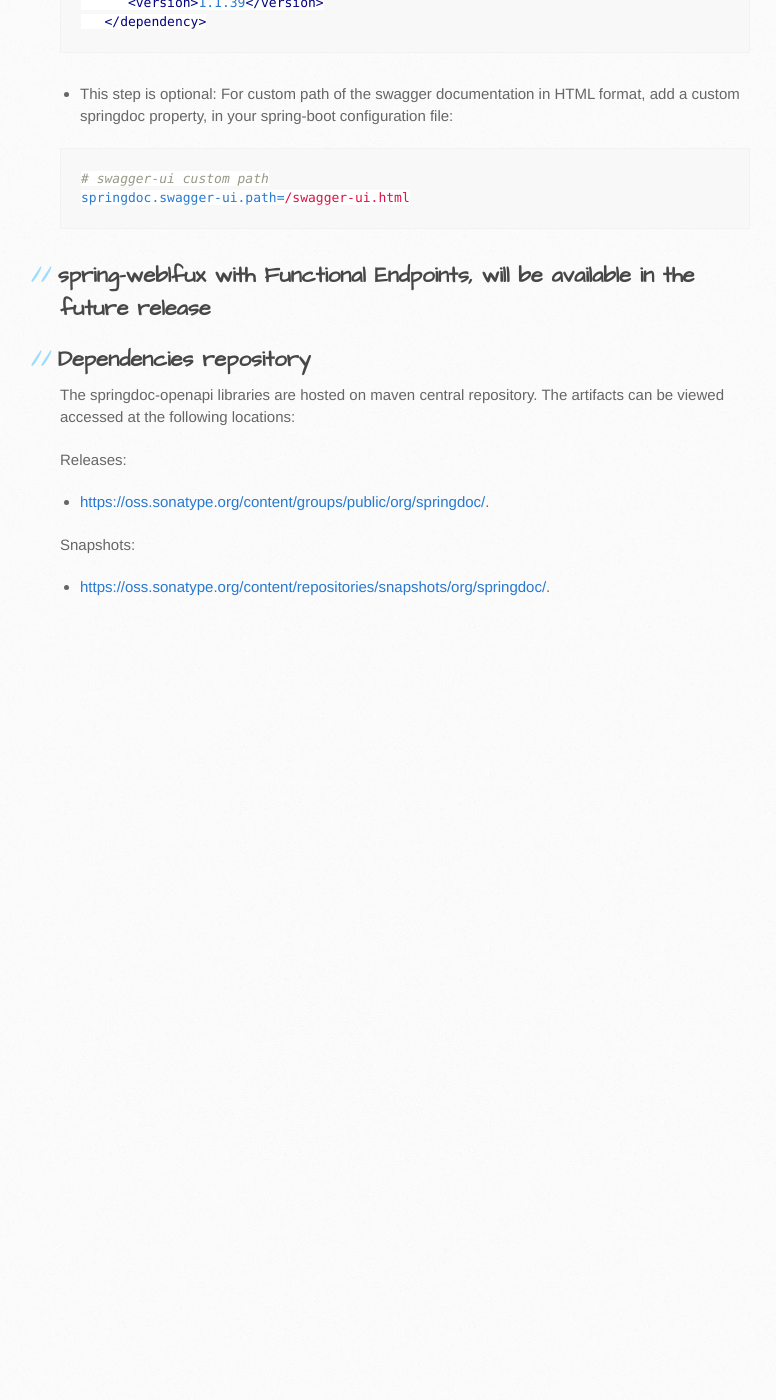
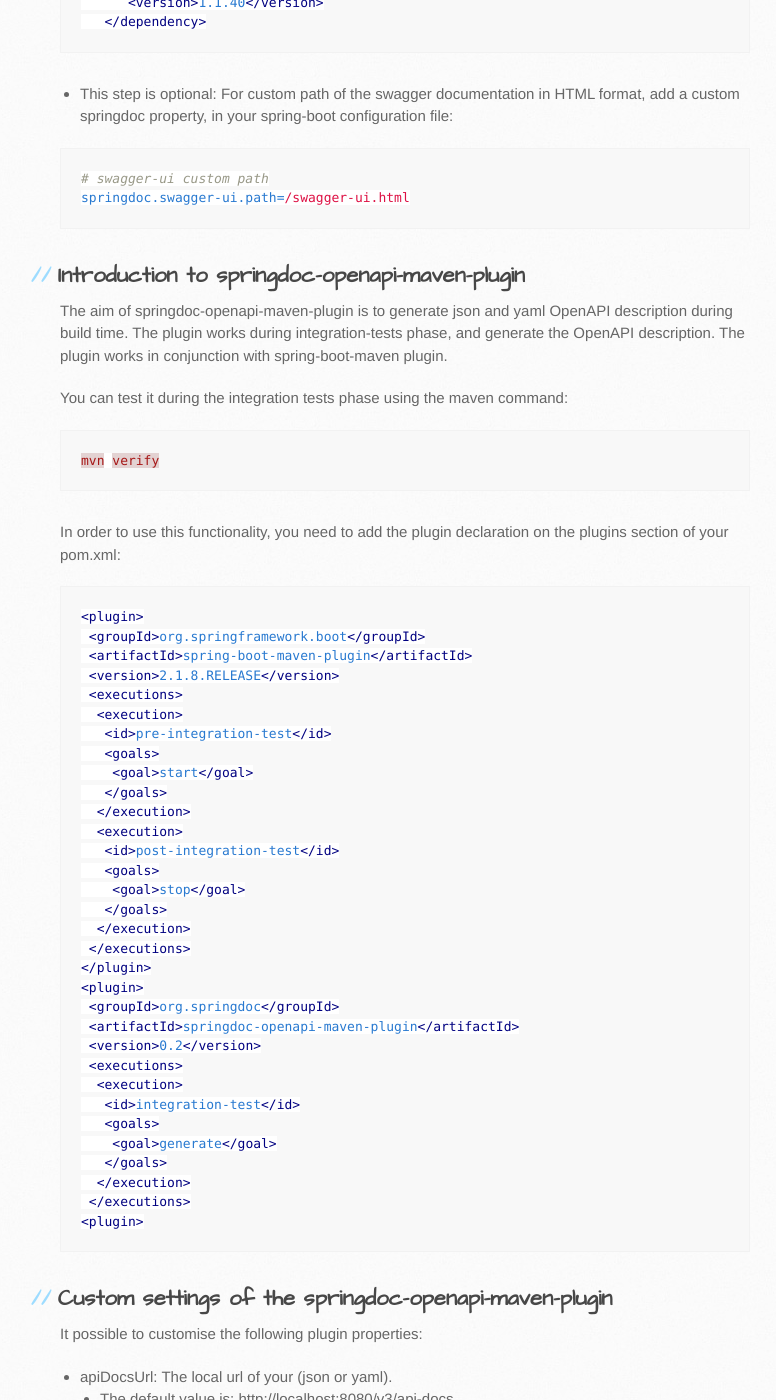
Before and after one commit to springdoc/springdoc-openapi-demos, a Jekyll site: the page built from docs/index.md, in a window 1280 px wide and 1400 px high, scrolled down 3200 px. Shown: the whole window, without its empty margins (110-886 px from the left). Built offline with Jekyll 4.4.1, drawn with Linux system fonts in a browser that asks for light colours; before the commit the page ends 3841 px from its top, so only the background shows below that; some of the changed text lies outside the part shown.

Commit message:
project update

````diff
--- a/docs/index.md
+++ b/docs/index.md
@@ -34,7 +34,7 @@
    <dependency>
       <groupId>org.springdoc</groupId>
       <artifactId>springdoc-openapi-ui</artifactId>
-      <version>1.1.39</version>
+      <version>1.1.40</version>
    </dependency>
 ```
 *   This step is optional: For custom path of the swagger documentation in HTML format, add a custom springdoc property, in your spring-boot configuration file:
@@ -65,7 +65,7 @@
    <dependency>
       <groupId>org.springdoc</groupId>
       <artifactId>springdoc-openapi-core</artifactId>
-      <version>1.1.39</version>
+      <version>1.1.40</version>
    </dependency>
 ```
 *   This step is optional: For custom path of the OpenAPI documentation in Json format, add a custom springdoc property, in your spring-boot configuration file:
@@ -91,7 +91,7 @@
    <dependency>
       <groupId>org.springdoc</groupId>
       <artifactId>springdoc-openapi-webflux-ui</artifactId>
-      <version>1.1.39</version>
+      <version>1.1.40</version>
    </dependency>
 ```
 *   This step is optional: For custom path of the swagger documentation in HTML format, add a custom springdoc property, in your spring-boot configuration file:
@@ -101,7 +101,86 @@
 springdoc.swagger-ui.path=/swagger-ui.html
 ```
 
-## spring-weblfux with Functional Endpoints, will be available in the future release
+## **Introduction to springdoc-openapi-maven-plugin**
+
+The aim of springdoc-openapi-maven-plugin is to generate json and yaml OpenAPI description  during build time.
+The plugin works during integration-tests phase, and generate the OpenAPI description.
+The plugin works in conjunction with spring-boot-maven plugin.
+
+You can test it during the integration tests phase using the maven command:
+
+```properties
+mvn verify
+```
+
+In order to use this functionality, you need to add the plugin declaration on the plugins section of your pom.xml:
+
+```xml
+<plugin>
+ <groupId>org.springframework.boot</groupId>
+ <artifactId>spring-boot-maven-plugin</artifactId>
+ <version>2.1.8.RELEASE</version>
+ <executions>
+  <execution>
+   <id>pre-integration-test</id>
+   <goals>
+    <goal>start</goal>
+   </goals>
+  </execution>
+  <execution>
+   <id>post-integration-test</id>
+   <goals>
+    <goal>stop</goal>
+   </goals>
+  </execution>
+ </executions>
+</plugin>
+<plugin>
+ <groupId>org.springdoc</groupId>
+ <artifactId>springdoc-openapi-maven-plugin</artifactId>
+ <version>0.2</version>
+ <executions>
+  <execution>
+   <id>integration-test</id>
+   <goals>
+    <goal>generate</goal>
+   </goals>
+  </execution>
+ </executions>
+<plugin>
+```
+
+## **Custom settings of the springdoc-openapi-maven-plugin**
+
+It possible to customise the following plugin properties:
+*   apiDocsUrl: The local url of your (json or yaml).
+    * The default value is: http://localhost:8080/v3/api-docs
+*  outputDir: The output directory, where to generate the OpenAPI description.
+    * The default value is: ${project.build.directory}
+*   outputFileName: The file name that contains the OpenAPI description.
+    * The default value is: openapi.json
+
+```xml
+<plugin>
+ <groupId>org.springdoc</groupId>
+ <artifactId>springdoc-openapi-maven-plugin</artifactId>
+ <version>0.2</version>
+ <executions>
+  <execution>
+   <id>integration-test</id>
+   <goals>
+    <goal>generate</goal>
+   </goals>
+  </execution>
+ </executions>
+ <configuration>
+  <apiDocsUrl>http://localhost:8080/v3/api-docs</apiDocsUrl>
+  <outputFileName>openapi.json</outputFileName>
+  <outputDir>/home/springdoc/maven-output</outputDir>
+ </configuration>
+</plugin>
+```
+
 ## Dependencies repository
 
 The springdoc-openapi libraries are hosted on maven central repository.
@@ -112,3 +191,5 @@
 
 Snapshots:
 * [https://oss.sonatype.org/content/repositories/snapshots/org/springdoc/](https://oss.sonatype.org/content/repositories/snapshots/org/springdoc/).
+
+## spring-weblfux with Functional Endpoints, will be available in the future release
--- a/pom.xml
+++ b/pom.xml
@@ -71,7 +71,7 @@
 		<resource.delimiter>@</resource.delimiter>
 		<m2e.apt.activation>jdt_apt</m2e.apt.activation>
 		<spring-boot.version>2.0.9.RELEASE</spring-boot.version>
-		<springdoc.version>1.1.39</springdoc.version>
+		<springdoc.version>1.1.40</springdoc.version>
 	</properties>
 
 	<dependencyManagement>
````
Also changed, not shown: docs/src/main/resources/index.md (+82 -1 lines).
